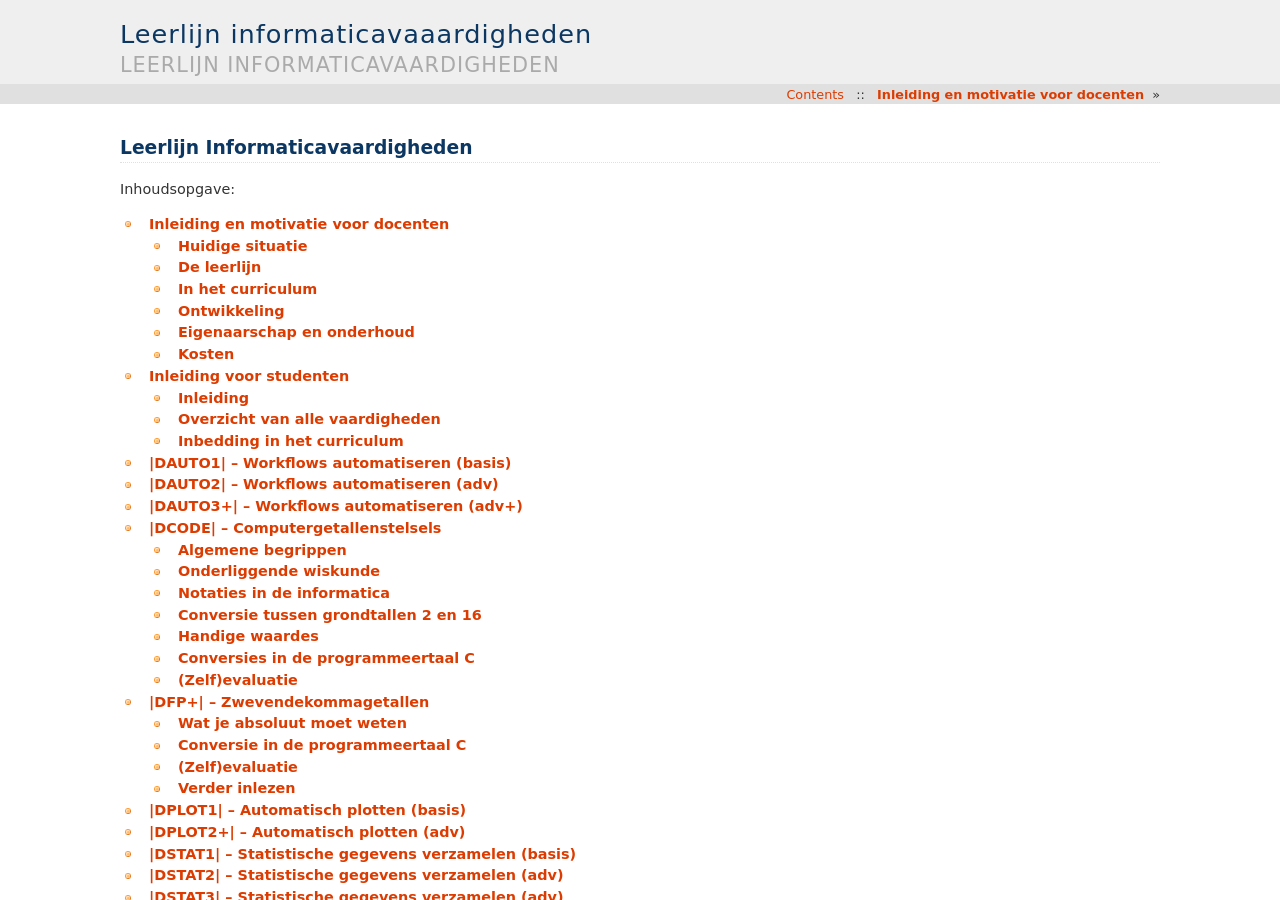
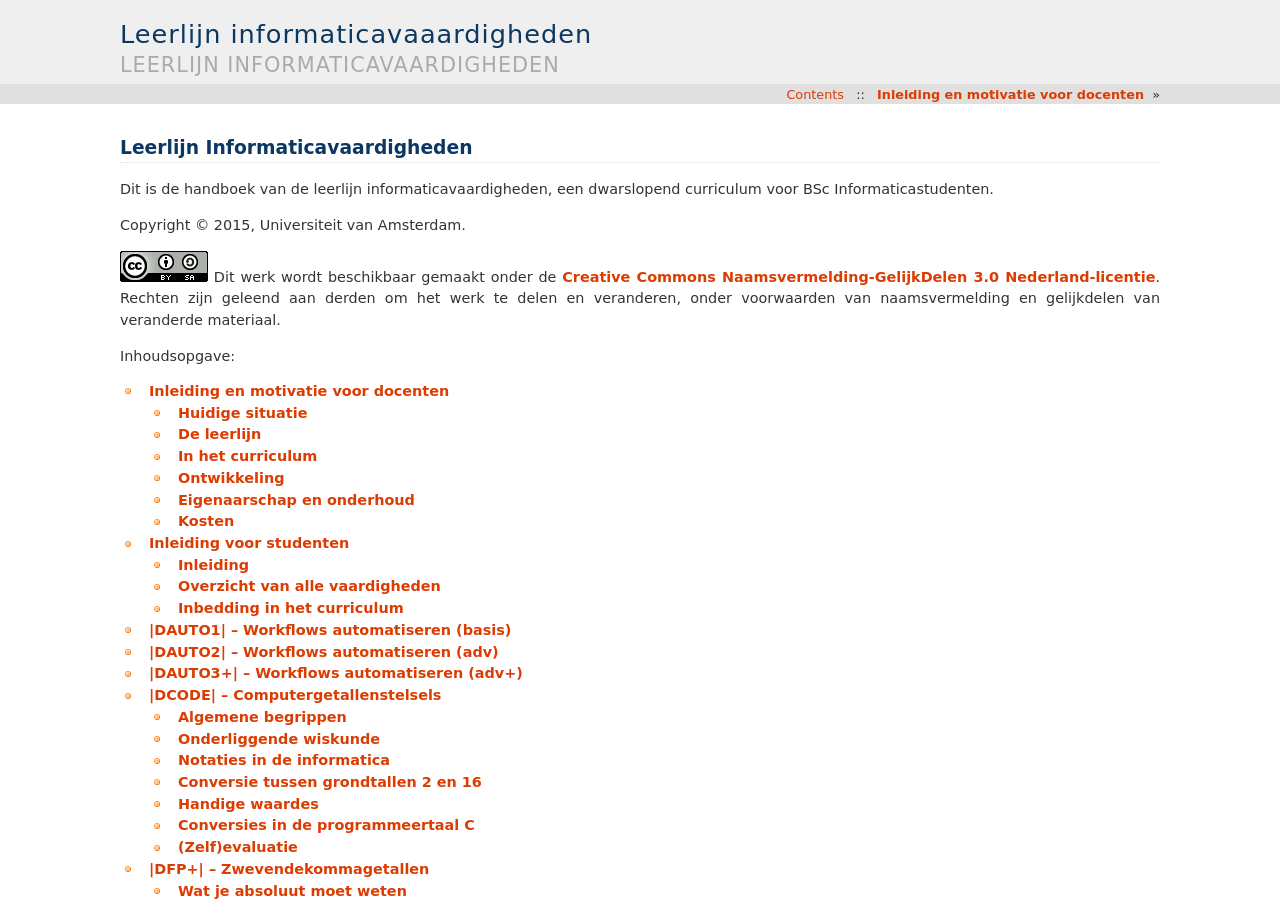
Before and after one commit to knz/leerlijn-informatica, a Sphinx documentation site: the page built from source/index.rst, in a window 1280 px wide and 900 px high. Built offline with Sphinx 7.4.7, drawn with Linux system fonts in a browser that asks for light colours; some web fonts are replaced; formulas are drawn with MathJax 3.

Commit message:
Clarify the license.

```diff
--- a/source/_templates/page.html
+++ b/source/_templates/page.html
@@ -3,3 +3,12 @@
 {% set css_files = css_files + ["http://fonts.googleapis.com/css?family=Iceberg", "_static/custom.css"] %}
 
 {% set script_files = script_files + ["_static/custom.js"] %}
+
+{% block footer %}
+<div class="footer" role="contentinfo">
+  <a href="http://creativecommons.org/licenses/by-sa/3.0/nl/">
+    <img alt="cc-by-sa logo" width=80 height=15 src="_static/cc-by-sa-small.png" />
+  </a>
+</div>
+{{ super() }}
+{% endblock %}
--- a/source/index.rst
+++ b/source/index.rst
@@ -1,5 +1,20 @@
 Leerlijn Informaticavaardigheden
 ================================
+
+Dit is de handboek van de leerlijn informaticavaardigheden, een
+dwarslopend curriculum voor BSc Informaticastudenten.
+
+Copyright © 2015, Universiteit van Amsterdam.
+
+|CC-BY-SA|_ Dit werk wordt beschikbaar gemaakt onder de `Creative
+Commons Naamsvermelding-GelijkDelen 3.0 Nederland-licentie`__. Rechten
+zijn geleend aan derden om het werk te delen en veranderen, onder
+voorwaarden van naamsvermelding en gelijkdelen van veranderde materiaal.
+
+.. __: http://creativecommons.org/licenses/by-sa/3.0/nl/
+
+.. |CC-BY-SA| image:: _static/cc-by-sa.png
+.. _`CC-BY-SA`: http://creativecommons.org/licenses/by-sa/3.0/nl/
 
 Inhoudsopgave:
 
```
Also changed, not shown: source/_static/cc-by-sa-small.png (added), source/_static/cc-by-sa.png (added).
